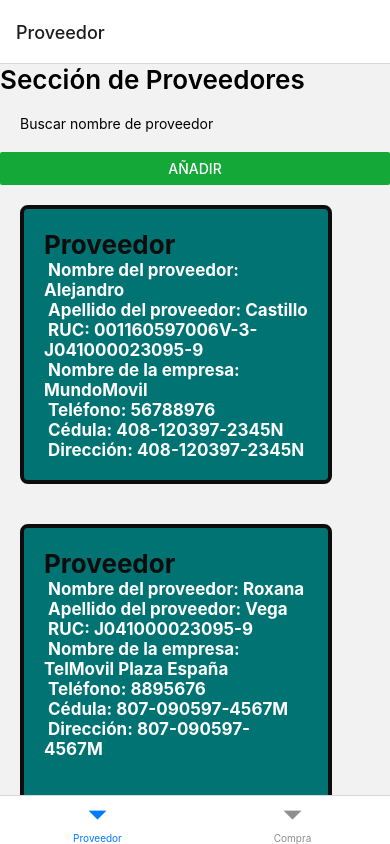
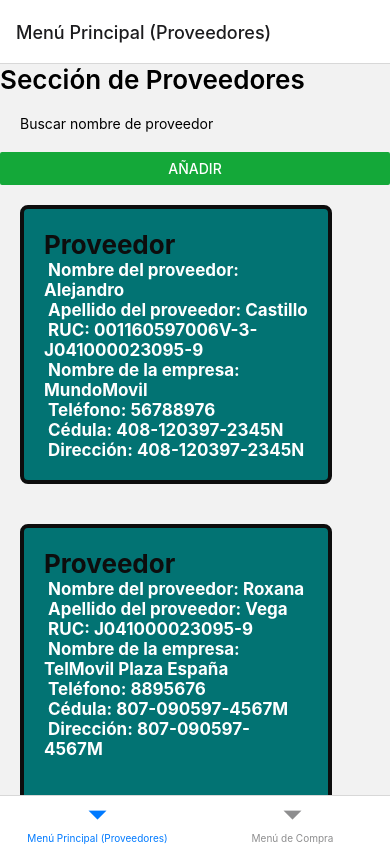
Before and after one commit to JonaSV2022/TiendaFixing, a React Native app: screen /MainView in a window 390 px wide. Built offline with nearby package versions, Linux system fonts and the light colour scheme.

Commit message:
Modificando la vista de proveedores y añadiendo una vista que contiene las demás

```diff
--- a/Componets/View/FrmProveedor.js
+++ b/Componets/View/FrmProveedor.js
@@ -1,5 +1,5 @@
 import React from 'react';
-import { StyleSheet, Text, View,Button, TextInput ,ScrollView} from 'react-native';
+import { StyleSheet, Text, View, Button, TextInput ,ScrollView} from 'react-native';
 import { TblProveedor } from '../../Model/TblProveedor';
 class FrmProveedor extends React.Component {
 	constructor(props) {
@@ -9,7 +9,7 @@ class FrmProveedor extends React.Component {
         //Mi variable para cargar es Problock = Bloque
 	}
 	render() {
-		return <View style={{padding:10 }}>
+		return <ScrollView style={{padding:10 }}>
 				<Text style={styles.Title}>Nuevo Proveedor</Text>
                 {/* FORMULARIO */}
 
@@ -34,8 +34,9 @@ class FrmProveedor extends React.Component {
                 await this.props.route.params.GuardarProveedor(this.Problock);
 				}}/>
                 <Button title="Cancelar" onPress={()=>{
+					 this.props.navigation.navigate("ProveedorView");
 				}}/>
-			</View>;
+			</ScrollView>;
 
 	}
 
--- a/Componets/View/MainView.js
+++ b/Componets/View/MainView.js
@@ -2,17 +2,25 @@ import { StyleSheet, Text, View, Button } from 'react-native';
 import {createBottomTabNavigator} from '@react-navigation/bottom-tabs'
 import {ProveedorView} from "../View/ProveedorView"
 import { CompraView } from './CompraView';
+import {PrincipalView} from "../View/PrincipalView";
+
+
 
 const Tab = createBottomTabNavigator ();
 const MainView =( Props) =>{
   return (
 
  <Tab.Navigator>
-  <Tab.Screen name = "Proveedor" component = {ProveedorView}/>
-  <Tab.Screen name = "Compra" component = {CompraView} />
+  {/* El "PrincipalView" es la primera pantalla que cargará el proyecto
+    El primer Tab.Screen es la primera pantalla que carga el proyecto
+    El segundo, es los botones de abajos.
+  */}
+
+  <Tab.Screen name = "Menú Principal (Proveedores)" component = {PrincipalView} />
+  {/* <Tab.Screen name = "Proveedor" component = {ProveedorView}/> */}
+  <Tab.Screen name = "Menú de Compra" component = {CompraView} />
 </Tab.Navigator>
   );
-
 }
 
 export {MainView}
--- /dev/null
+++ b/Componets/View/PrincipalView.js
@@ -0,0 +1,22 @@
+import { StatusBar } from 'expo-status-bar';
+import {NavigationContainer, StackActions} from '@react-navigation/native'
+import { createNativeStackNavigator } from '@react-navigation/native-stack';
+import { StyleSheet, Text, View } from 'react-native';
+import { CompraView } from './CompraView';
+import { ProveedorView } from './ProveedorView';
+import { FrmProveedor } from './FrmProveedor';
+
+//Aquí cargan todas las vista de nuestro proyecto
+//El primer stackview, es la vista principal del proyecto
+const Stack = createNativeStackNavigator ();
+
+export function PrincipalView() {
+  return (
+
+<Stack.Navigator screenOptions = {{ headerShown:false}}>
+<Stack.Screen name = "ProveedorView" component = {ProveedorView}/>
+<Stack.Screen name = "CompraView" component = {CompraView}/>
+<Stack.Screen name = "FrmProveedor" component = {FrmProveedor}/>
+</Stack.Navigator>
+  );
+}
--- a/Componets/View/ProveedorView.js
+++ b/Componets/View/ProveedorView.js
@@ -33,7 +33,7 @@ render (){
 
                     {/* //Posicion del Boton para mandar añadir Datos// */}
                      <Button title="AÑADIR" color={"#14A839"} onPress={() => {
-                      props.navigation.navigate('MainView');
+                      this.props.navigation.navigate("FrmProveedor");
                       }}/>
 
               {this.state.isLoading ?
```
